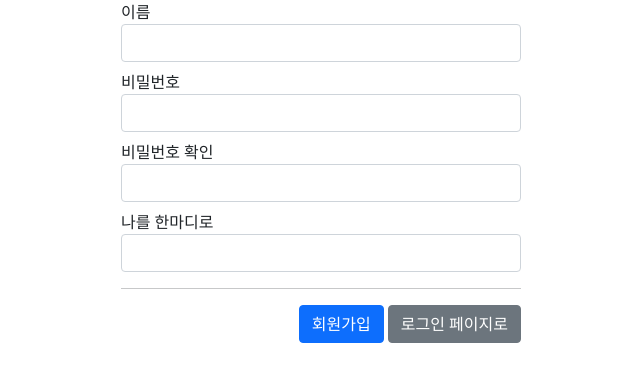
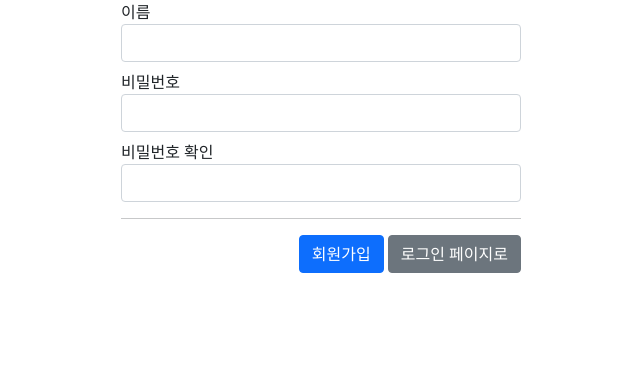
Before and after one commit to jeanallen928/django_individual_assignment, a Django app: page /sign-up/ in a window 1280 px wide. Shown: the part 169-551 px from the top of the page, without its empty margins (319-959 px from the left). Run offline with Django 4.2, Linux system fonts and the light colour scheme.

Commit message:
delete bio
deleted bio from django individual assignment

```diff
--- a/accounts/models.py
+++ b/accounts/models.py
@@ -6,5 +6,3 @@ class UserModel(AbstractUser):
 
     class Meta:
         db_table = "my_user"
-
-    bio = models.TextField(max_length=500, blank=True)
--- a/accounts/views.py
+++ b/accounts/views.py
@@ -17,7 +17,6 @@ def sign_up_view(request):
         username = request.POST.get('username', '')
         password = request.POST.get('password', '')
         password2 = request.POST.get('password2', '')
-        bio = request.POST.get('bio', '')
 
         if password != password2:
             return render(request, 'accounts/signup.html', {'error': '패스워드를 확인 해 주세요!'})
@@ -28,7 +27,7 @@ def sign_up_view(request):
             if exist_user:
                 return render(request, 'accounts/signup.html', {'error': '계정이 존재합니다.'})
             else:
-                UserModel.objects.create_user(username=username, password=password, bio=bio)
+                UserModel.objects.create_user(username=username, password=password)
                 return redirect('/sign-in')
 
 
--- a/templates/accounts/signup.html
+++ b/templates/accounts/signup.html
@@ -21,10 +21,6 @@
                     <label for="password2">비밀번호 확인</label>
                     <input type="password" class="form-control" id="password2" name="password2">
                 </div>
-                <div class="form-group mt-2 mb-2">
-                    <label for="bio">나를 한마디로</label>
-                    <input type="text" class="form-control" id="bio" name="bio">
-                </div>
                 {% if error %}
                     <div class="alert alert-danger" role="alert">
                         {{ error }}
```
Also changed, not shown: db.sqlite3.
